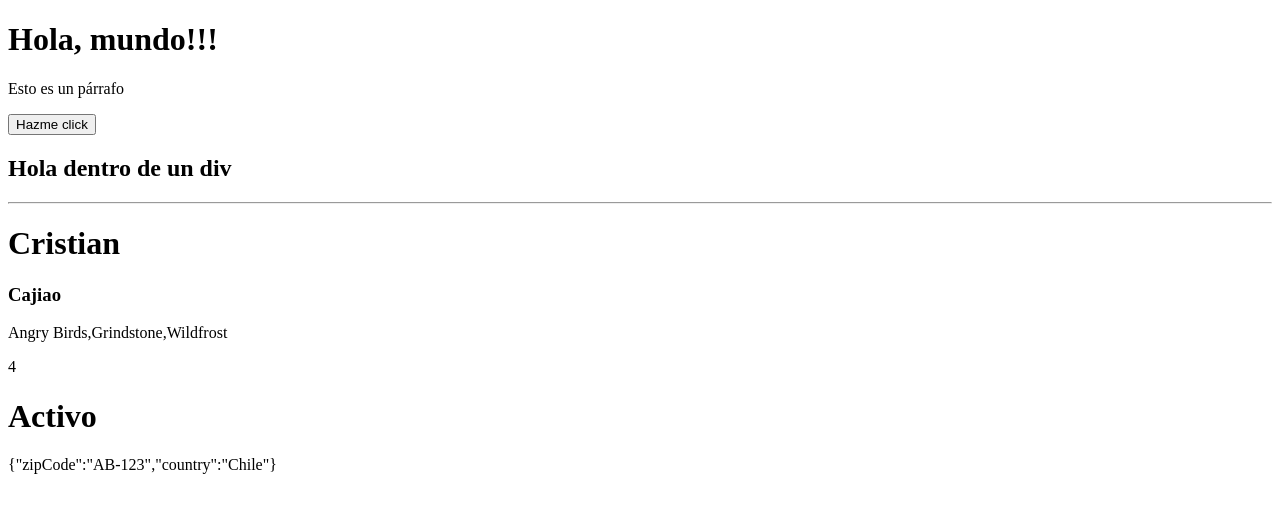
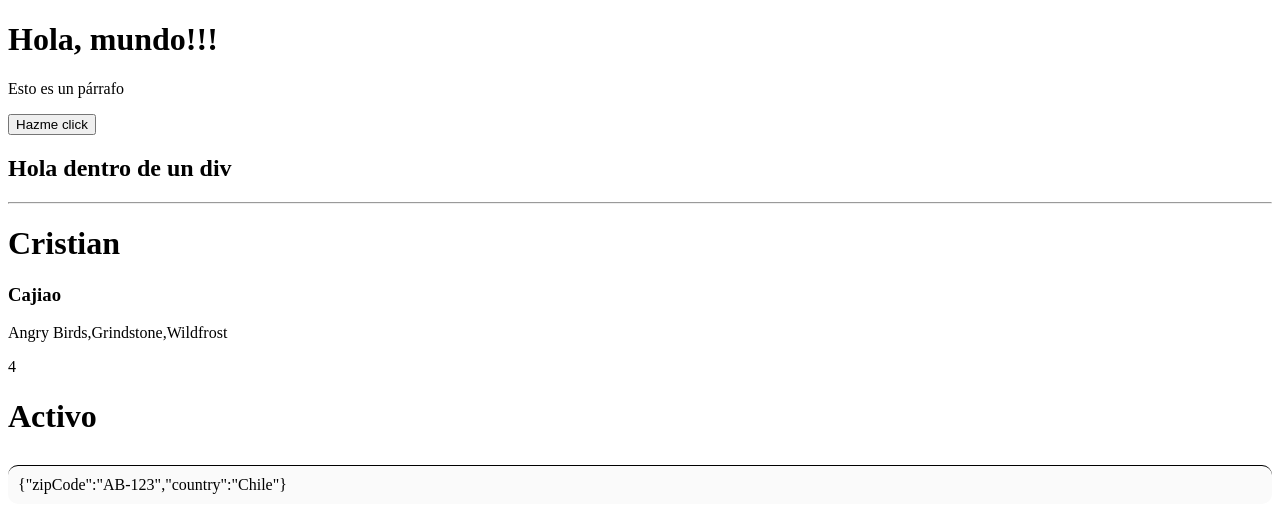
Before and after one commit to cristiancajiaos/react, a React (Vite) app in the folder 02-first-steps/: page / in a window 1280 px wide. Shown: the top 532 px of the page. Built offline with nearby package versions, Linux system fonts and the light colour scheme.

Commit message:
Definición de CSS en el componente MyAwesomeApp

```diff
--- a/02-first-steps/src/MyAwesomeApp.tsx
+++ b/02-first-steps/src/MyAwesomeApp.tsx
@@ -1,3 +1,5 @@
+import type { CSSProperties } from "react";
+
 const firstName = 'Cristian';
 const lastName = 'Cajiao';
 
@@ -9,7 +11,16 @@
   country: 'Chile'
 };
 
+const myStyles: CSSProperties = {
+  backgroundColor: '#fafafa',
+  borderRadius: isActive ? 10 : 20,
+  borderTop: '1px solid black',
+  marginTop: 30,
+  padding: 10
+};
+
 export const MyAwesomeApp = () => {
+
   return (
     <>
       <h1>{firstName}</h1>
@@ -20,7 +31,7 @@
 
       <h1>{isActive ? 'Activo' : 'No activo'}</h1>
 
-      <p>{JSON.stringify(address)}</p>
+      <p style={myStyles}>{JSON.stringify(address)}</p>
     </>
   );
 }
```
